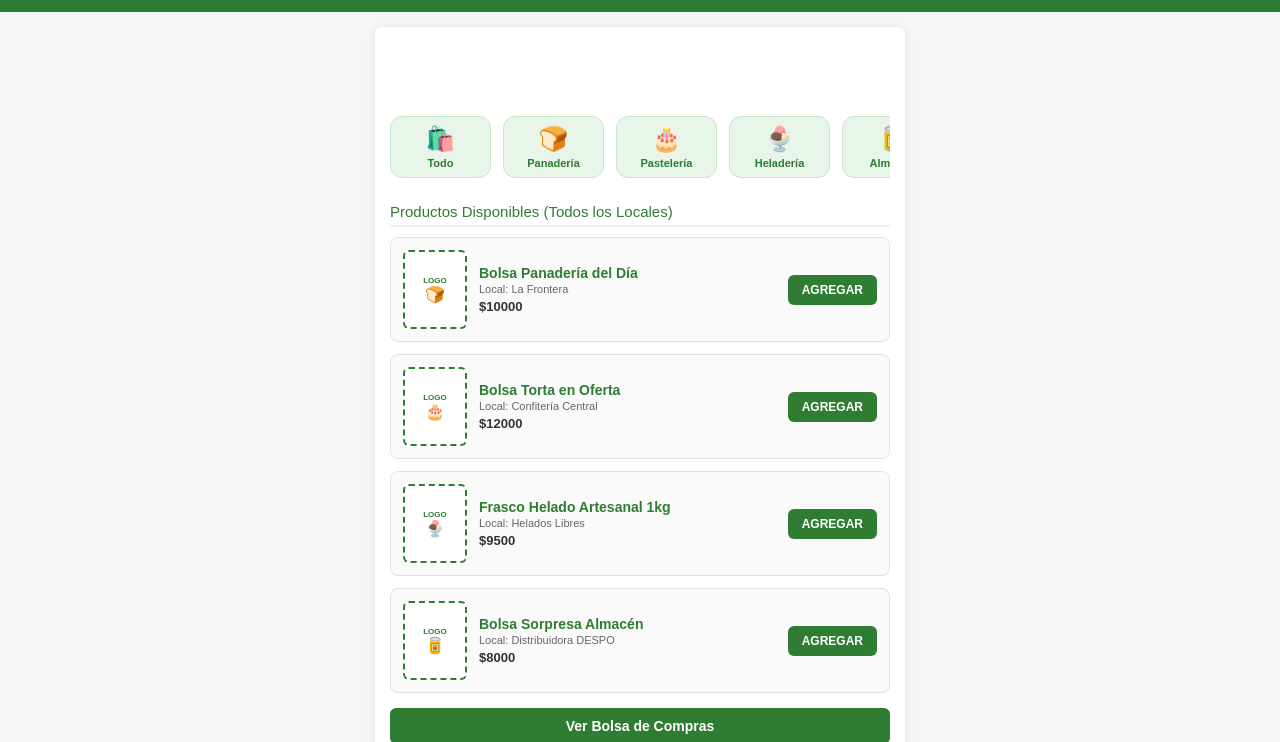
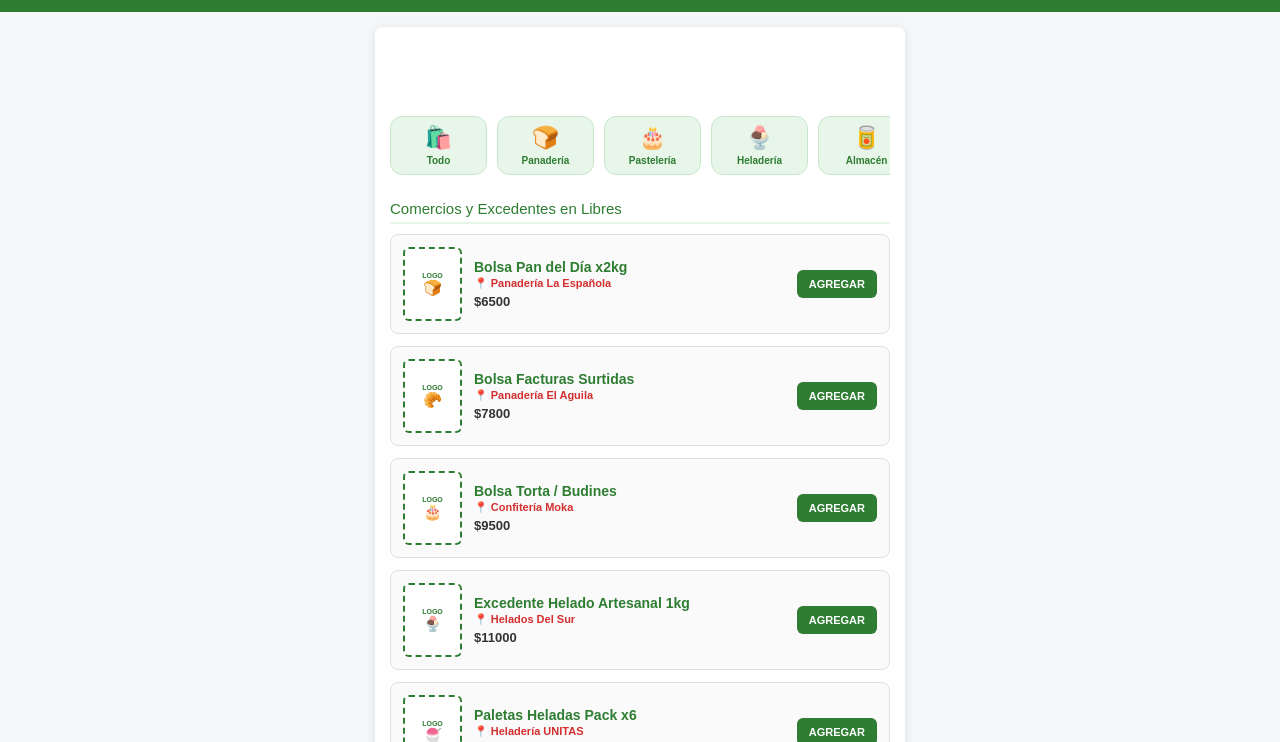
Before and after one commit to cdaguirre10-dotcom/easy-market, a plain HTML site: page index.html in a window 1280 px wide. Shown: the part 58-800 px from the top of the page. Drawn offline with Linux system fonts and the light colour scheme; grey boxes are pictures that could not be loaded.

Commit message:
Update index.html

```diff
--- a/index.html
+++ b/index.html
@@ -55,7 +55,7 @@
         /* Carrusel de Categorías Visuales */
         .categories {
             display: flex;
-            gap: 12px;
+            gap: 10px;
             overflow-x: auto;
             padding-bottom: 10px;
             margin-bottom: 15px;
@@ -67,7 +67,7 @@
             align-items: center;
             background: #e8f5e9;
             border: 1px solid #c8e6c9;
-            padding: 8px 12px;
+            padding: 8px 10px;
             border-radius: 12px;
             cursor: pointer;
             min-width: 75px;
@@ -78,13 +78,14 @@
             background: #c8e6c9;
         }
         .category-icon {
-            font-size: 24px;
+            font-size: 22px;
             margin-bottom: 4px;
         }
         .category-name {
-            font-size: 11px;
+            font-size: 10px;
             font-weight: bold;
             color: #2e7d32;
+            text-align: center;
         }
         .section-title {
             font-size: 15px;
@@ -93,7 +94,7 @@
             border-bottom: 2px solid #e8f5e9;
             padding-bottom: 5px;
         }
-        /* Tarjetas de producto / locales */
+        /* Tarjetas de locales y productos */
         .product-card {
             display: flex;
             align-items: center;
@@ -107,15 +108,15 @@
         .product-visual {
             background: #ffffff;
             color: #2e7d32;
-            width: 60px;
-            height: 75px;
+            width: 55px;
+            height: 70px;
             border-radius: 6px;
             border: 2px dashed #2e7d32;
             display: flex;
             flex-direction: column;
             justify-content: center;
             align-items: center;
-            font-size: 9px;
+            font-size: 8px;
             font-weight: bold;
             text-align: center;
             flex-shrink: 0;
@@ -131,7 +132,8 @@
         }
         .product-details .store-name {
             font-size: 11px;
-            color: #666;
+            color: #d32f2f;
+            font-weight: bold;
             margin-bottom: 4px;
             display: block;
         }
@@ -245,13 +247,13 @@
 
     <div class="container">
 
-        <!-- ================= PANTALLA Nº 1: CATÁLOGO ================= -->
+        <!-- ================= PANTALLA Nº 1: CATÁLOGO Y LOCALES ================= -->
         <div id="screen-1" class="screen active">
             <div class="hero-video">
                 <video src="easy-market.mp4" autoplay loop muted playsinline></video>
             </div>
 
-            <!-- Carrusel de Categorías con Imágenes/Iconos -->
+            <!-- Carrusel con comercios/rubros reales de Paso de los Libres -->
             <div class="categories">
                 <div class="category-item" onclick="filterCategory('todos')">
                     <span class="category-icon">🛍️</span>
@@ -275,7 +277,7 @@
                 </div>
             </div>
 
-            <div class="section-title" id="list-title">Productos Disponibles (Todos los Locales)</div>
+            <div class="section-title" id="list-title">Comercios y Excedentes en Libres</div>
 
             <div id="product-list-container">
                 <!-- Se cargan dinámicamente -->
@@ -332,20 +334,21 @@
     <div id="toast">¡Agregado a la bolsa!</div>
 
     <script>
-        // Base de datos de productos con su categoría y local asociado
+        // Listado de comercios reales y sus ofertas de excedentes en Paso de los Libres
         const products = [
-            { id: 'p1', name: 'Bolsa Panadería del Día', category: 'panaderia', store: 'La Frontera', price: 10000, icon: '🍞' },
-            { id: 'p2', name: 'Bolsa Torta en Oferta', category: 'pasteleria', store: 'Confitería Central', price: 12000, icon: '🎂' },
-            { id: 'p3', name: 'Frasco Helado Artesanal 1kg', category: 'heladeria', store: 'Helados Libres', price: 9500, icon: '🍨' },
-            { id: 'p4', name: 'Bolsa Sorpresa Almacén', category: 'almacen', store: 'Distribuidora DESPO', price: 8000, icon: '🥫' }
+            { id: 'p1', name: 'Bolsa Pan del Día x2kg', category: 'panaderia', store: 'Panadería La Española', price: 6500, icon: '🍞' },
+            { id: 'p2', name: 'Bolsa Facturas Surtidas', category: 'panaderia', store: 'Panadería El Aguila', price: 7800, icon: '🥐' },
+            { id: 'p3', name: 'Bolsa Torta / Budines', category: 'pasteleria', store: 'Confitería Moka', price: 9500, icon: '🎂' },
+            { id: 'p4', name: 'Excedente Helado Artesanal 1kg', category: 'heladeria', store: 'Helados Del Sur', price: 11000, icon: '🍨' },
+            { id: 'p5', name: 'Paletas Heladas Pack x6', category: 'heladeria', store: 'Heladería UNITAS', price: 8500, icon: '🍧' },
+            { id: 'p6', name: 'Bolsa Sorpresa Almacén', category: 'almacen', store: 'Distribuidora DESPO', price: 9000, icon: '🥫' },
+            { id: 'p7', name: 'Bolsa Almacén y Limpieza', category: 'almacen', store: 'Supermercado La Frontera', price: 12500, icon: '🛒' }
         ];
 
-        let cart = {
-            'Bolsa Panadería del Día': { price: 10000, qty: 0 },
-            'Bolsa Torta en Oferta': { price: 12000, qty: 0 },
-            'Frasco Helado Artesanal 1kg': { price: 9500, qty: 0 },
-            'Bolsa Sorpresa Almacén': { price: 8000, qty: 0 }
-        };
+        let cart = {};
+        products.forEach(p => {
+            cart[p.name] = { price: p.price, qty: 0 };
+        });
 
         function goToScreen(screenNumber) {
             document.querySelectorAll('.screen').forEach(s => s.classList.remove('active'));
@@ -361,13 +364,13 @@
             let filtered = products;
             if (cat !== 'todos') {
                 filtered = products.filter(p => p.category === cat);
-                title.innerText = `Locales y Productos: ${cat.charAt(0).toUpperCase() + cat.slice(1)}`;
+                title.innerText = `Locales en Libres: ${cat.charAt(0).toUpperCase() + cat.slice(1)}`;
             } else {
-                title.innerText = `Productos Disponibles (Todos los Locales)`;
+                title.innerText = `Comercios y Excedentes en Libres`;
             }
 
             if (filtered.length === 0) {
-                container.innerHTML = '<p style="text-align:center; color:#888;">No hay productos en esta categoría por el momento.</p>';
+                container.innerHTML = '<p style="text-align:center; color:#888;">No hay locales disponibles en esta categoría.</p>';
                 return;
             }
 
@@ -375,15 +378,15 @@
                 container.innerHTML += `
                     <div class="product-card">
                         <div class="product-visual">
-                            <span style="font-size: 8px;">LOGO</span>
-                            <span style="font-size: 16px;">${p.icon}</span>
+                            <span style="font-size: 7px;">LOGO</span>
+                            <span style="font-size: 15px;">${p.icon}</span>
                         </div>
                         <div class="product-details">
                             <h4>${p.name}</h4>
-                            <span class="store-name">Local: ${p.store}</span>
+                            <span class="store-name">📍 ${p.store}</span>
                             <p>$${p.price}</p>
                         </div>
-                        <button class="btn" style="width: auto; padding: 8px 14px; margin:0; font-size: 12px;" onclick="addToCart('${p.name}')">AGREGAR</button>
+                        <button class="btn" style="width: auto; padding: 8px 12px; margin:0; font-size: 11px;" onclick="addToCart('${p.name}')">AGREGAR</button>
                     </div>
                 `;
             });
@@ -451,7 +454,7 @@
             goToScreen(1);
         }
 
-        // Cargar todos los productos al iniciar
+        // Cargar todos los locales al iniciar
         filterCategory('todos');
     </script>
 </body>
```
